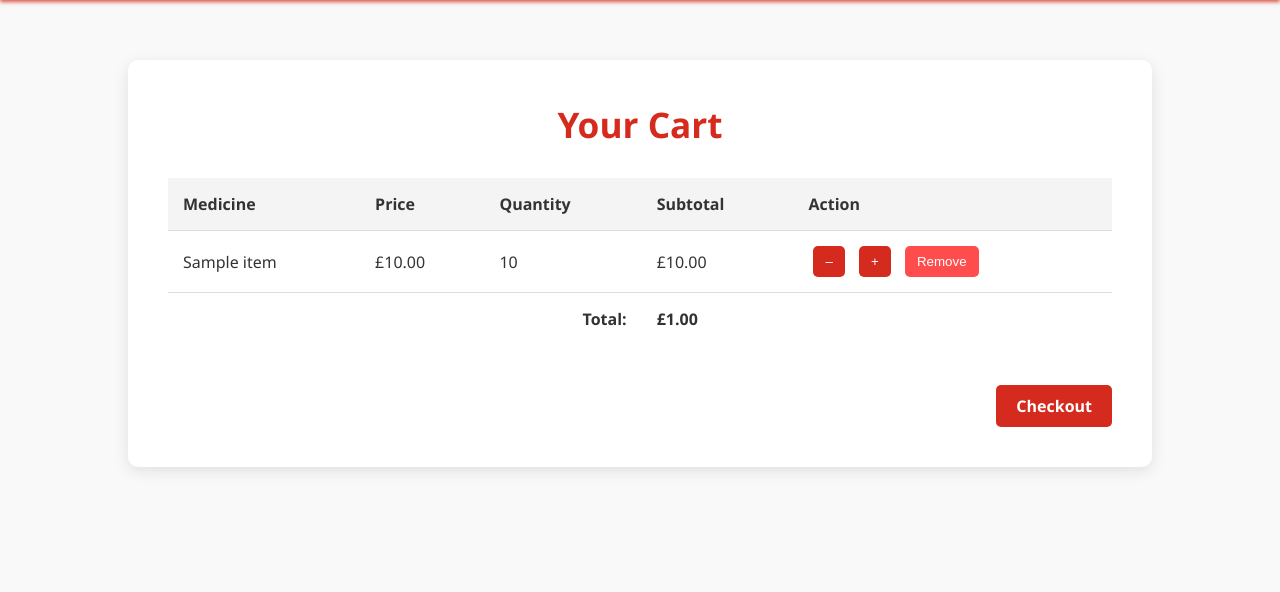
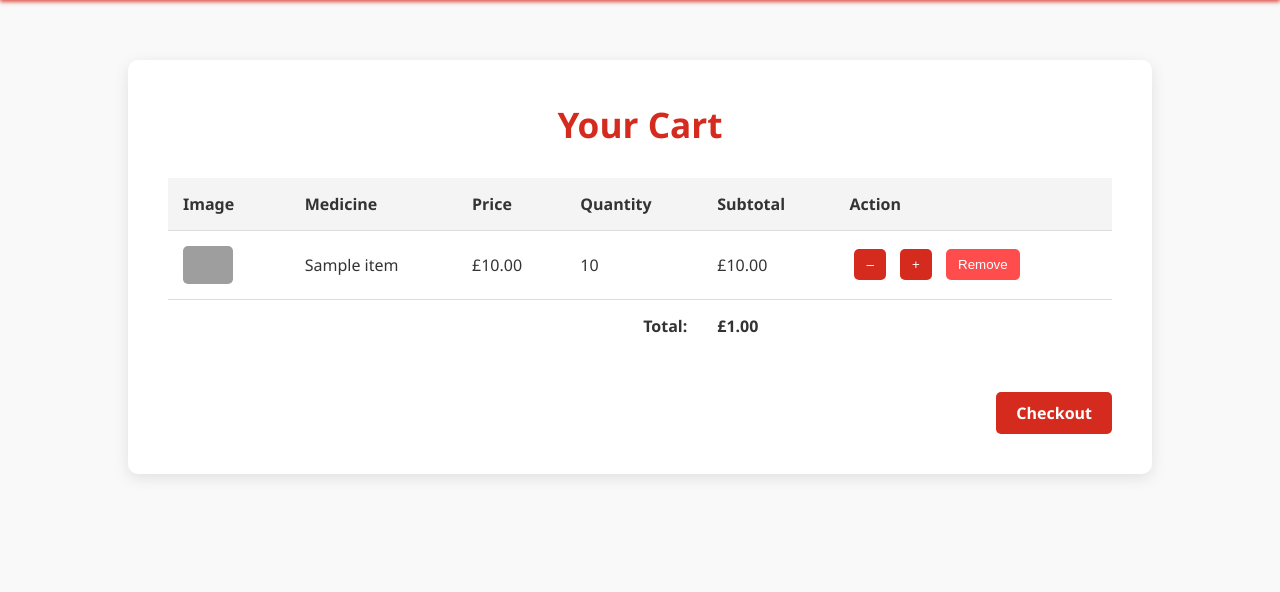
Before and after one commit to KQ29/Eli-Lilly-Project, a Django app: template myproject/myapp/templates/cart.html in a window 1280 px wide. Shown: the part 80-672 px from the top of the page. Run offline with Django 5.2, Linux system fonts and the light colour scheme; the template is opened without the code that fills it: most values are stand-ins (such as "Sample title", 1, 10 or a date in 2020); grey boxes are pictures that could not be loaded.

Commit message:
Production Version

```diff
--- a/myproject/myapp/templates/cart.html
+++ b/myproject/myapp/templates/cart.html
@@ -8,7 +8,6 @@
   <link rel="icon" type="image/svg+xml" href="{% static 'images/favicon-new.svg' %}">
   <link rel="stylesheet" type="text/css" href="{% static 'css/styles.css' %}">
   <style>
-    /* Ensure html and body fill the viewport */
     html, body {
       margin: 0;
       padding: 0;
@@ -18,7 +17,7 @@
     }
 
     main {
-      margin-bottom: 80px; /* Footer space */
+      margin-bottom: 80px;
     }
 
     footer {
@@ -32,7 +31,6 @@
       padding: 20px 0;
       z-index: 100;
     }
-
     /* Cart Section Styles */
     .cart {
       padding: 60px 0;
@@ -69,9 +67,7 @@
     }
     /* Responsive adjustments for table */
     @media (max-width: 600px) {
-      .cart-items,
-      .cart-items th,
-      .cart-items td {
+      .cart-items, .cart-items th, .cart-items td {
         display: block;
         width: 100%;
       }
@@ -125,7 +121,6 @@
     .inline-form {
       display: inline;
     }
-
     /* Checkout Button Styling */
     .checkout-btn {
       background: var(--primary-color);
@@ -146,17 +141,50 @@
       text-align: right;
       margin-top: 20px;
     }
+    /* Cart Item Image Styling */
+    .cart-item-img {
+      width: 50px;
+      height: auto;
+      border-radius: 5px;
+      margin-right: 10px;
+      vertical-align: middle;
+      cursor: pointer; /* Indicate that image is clickable */
+    }
+    /* Modal overlay styles */
+    .modal-overlay {
+      display: none; /* Hidden by default */
+      position: fixed;
+      z-index: 200;
+      left: 0;
+      top: 0;
+      width: 100%;
+      height: 100%;
+      overflow: auto;
+      background-color: rgba(0,0,0,0.8);
+      justify-content: center;
+      align-items: center;
+    }
+    .modal-content {
+      max-width: 80%;
+      max-height: 80%;
+    }
+    .modal-close {
+      position: absolute;
+      top: 20px;
+      right: 30px;
+      font-size: 2rem;
+      color: white;
+      cursor: pointer;
+    }
 
-    /* Price & Subtotal Columns Alignment */
-    .price-column,
-    .subtotal-column {
+    .price-column, .subtotal-column {
       text-align: center;
     }
 
-    /* Bold total row */
     .cart-total-row {
       font-weight: bold;
     }
+
   </style>
 </head>
 <body>
@@ -186,7 +214,7 @@
         <table class="cart-items">
           <thead>
             <tr>
-              <!-- Image column removed -->
+              <th>Image</th>
               <th>Medicine</th>
               <th class="price-column">Price</th>
               <th>Quantity</th>
@@ -197,7 +225,13 @@
           <tbody>
             {% for item in cart_items %}
             <tr>
-              <!-- No Image: skipping the image/placeholder entirely -->
+              <td data-label="Picture">
+                {% if item.image_url %}
+                  <img src="{% static item.image_url %}" alt="{{ item.name }}" class="cart-item-img" onclick="openModal('{% static item.image_url %}')">
+                {% else %}
+                  <img src="{% static 'images/placeholder.png' %}" alt="No image" class="cart-item-img" onclick="openModal('{% static 'images/placeholder.png' %}')">
+                {% endif %}
+              </td>
               <td data-label="Medicine">{{ item.name }}</td>
               <!-- Price Column -->
               <td data-label="Price" class="price-column">
@@ -231,7 +265,7 @@
             {% endfor %}
             <!-- Overall Total Row -->
             <tr class="cart-total-row">
-              <td colspan="3" style="text-align:right;">Total:</td>
+              <td colspan="4" style="text-align:right;">Total:</td>
               <td class="subtotal-column">
                 £{{ total_price|floatformat:2 }}
               </td>
@@ -253,10 +287,28 @@
     </section>
   </main>
 
+  <!-- Modal Overlay for Enlarged Image -->
+  <div id="modalOverlay" class="modal-overlay" onclick="closeModal()">
+    <span class="modal-close" onclick="closeModal()">&times;</span>
+    <img id="modalImage" class="modal-content" src="" alt="Enlarged Image">
+  </div>
+
   <!-- Footer (Fixed to the Bottom) -->
   <footer>
     <p>&copy; 2025 Eli Lilly. All rights reserved.</p>
   </footer>
 
+  <script>
+    // Open modal with the clicked image
+    function openModal(imageSrc) {
+      document.getElementById("modalImage").src = imageSrc;
+      document.getElementById("modalOverlay").style.display = "flex";
+    }
+
+    // Close the modal
+    function closeModal() {
+      document.getElementById("modalOverlay").style.display = "none";
+    }
+  </script>
 </body>
 </html>
```
Also changed, not shown: myproject/myapp/templates/medicines.html (+8 -4 lines).
